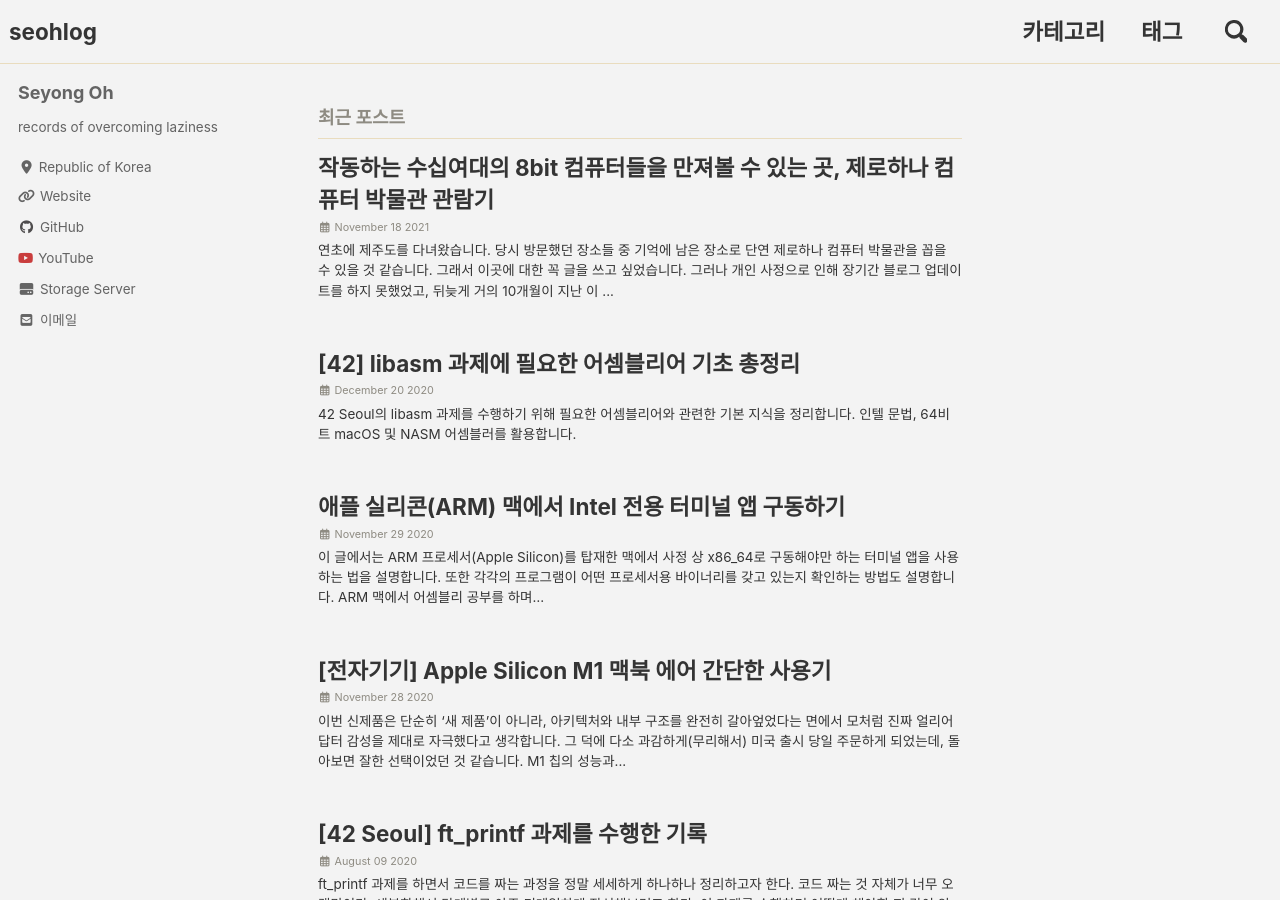
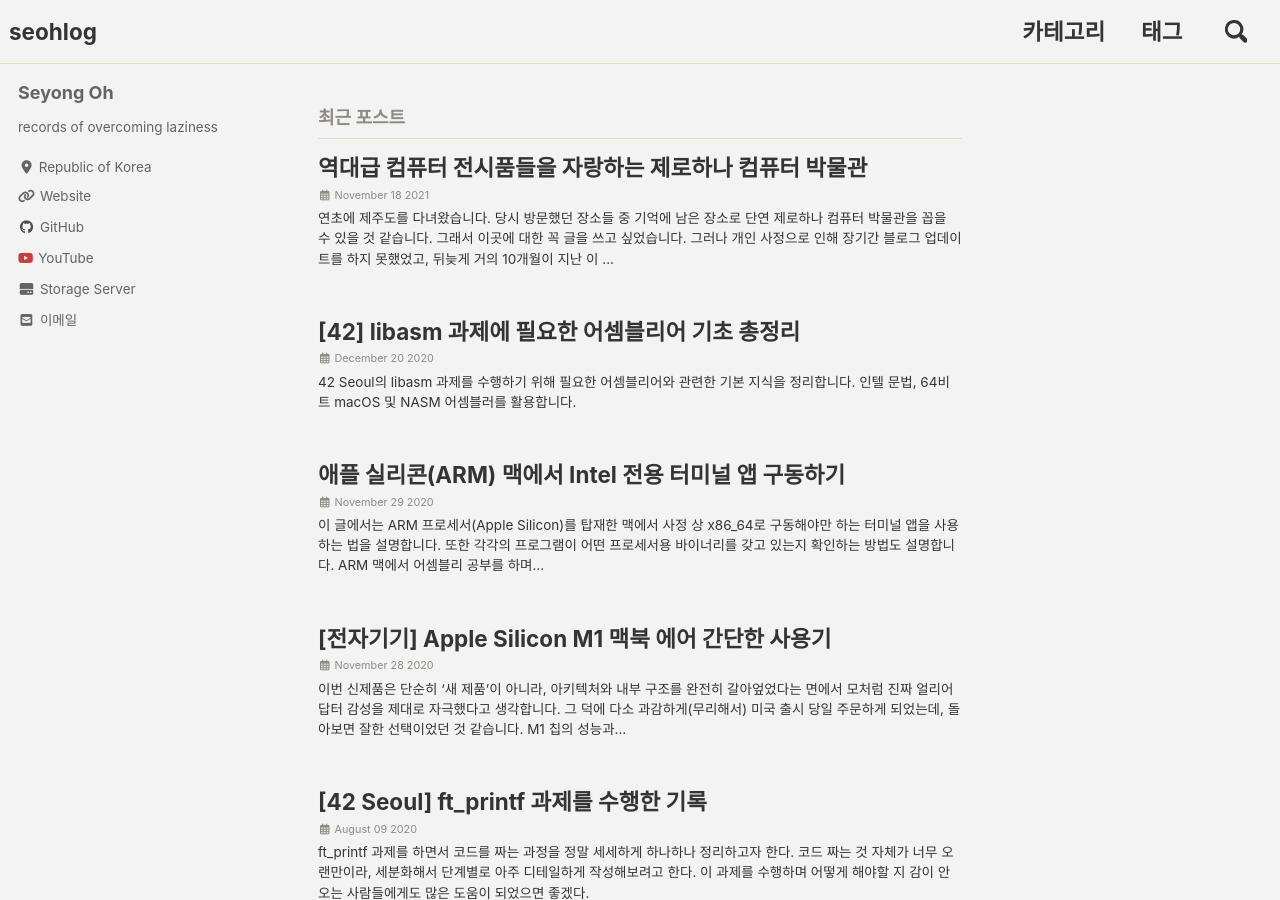
Before and after one commit to ohseyong/ohseyong.github.io, a Jekyll site: the page built from index.html, in a window 1280 px wide and 900 px high. Built offline with Jekyll 4.4.1, drawn with Linux system fonts in a browser that asks for light colours; cached includes are drawn as plain includes; nearby versions of some CDN libraries; the list of posts is cut into pages by our own code.

Commit message:
Update 2021-11-18-zerohana-museum.md

```diff
--- a/_posts/2021-11-18-zerohana-museum.md
+++ b/_posts/2021-11-18-zerohana-museum.md
@@ -1,5 +1,5 @@
 ---
-title: "작동하는 수십여대의 8bit 컴퓨터들을 만져볼 수 있는 곳, 제로하나 컴퓨터 박물관 관람기"
+title: "역대급 컴퓨터 전시품들을 자랑하는 제로하나 컴퓨터 박물관"
 # excerpt: "42 Seoul의 libasm 과제를 수행하기 위해 필요한 어셈블리어와 관련한 기본 지식을 정리합니다. 인텔 문법, 64비트 macOS 및 NASM 어셈블러를 활용합니다."
 date: 2021-11-19 06:00:00 +0900
 categories: review
```
